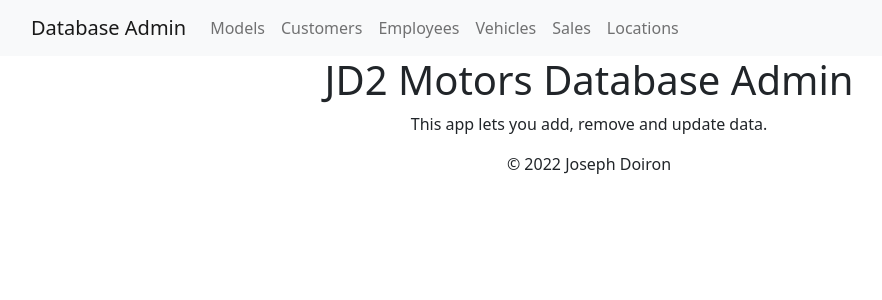
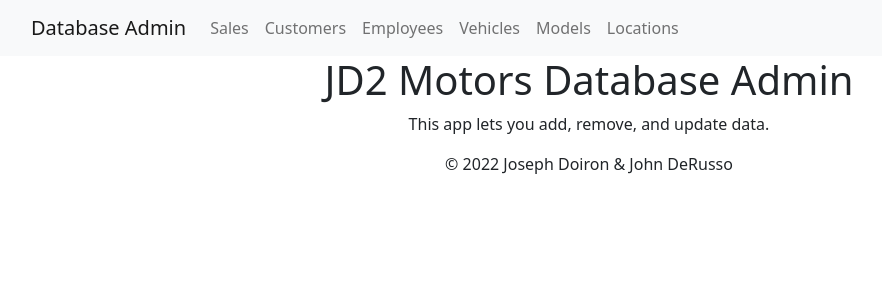
Before and after one commit to jdoiro3/cs340-course-project, a React (Create React App) app in the folder app/: page / in a window 1280 px wide. Shown: the top 300 px of the page, without its empty margins (51-933 px from the left). Built offline with nearby package versions, Linux system fonts and the light colour scheme.

Commit message:
minor changes to App.js

```diff
--- a/app/src/App.js
+++ b/app/src/App.js
@@ -13,11 +13,11 @@ function App() {
   const [recordToDelete, setRecordToDelete] = useState([])
 
   const entities = [
-    {name: "Models", columns: ["id", "manufacturer", "model", "model_year",	"generation",	"body_style_code"]},
+    {name: "Sales", columns: ["id", "employee_id", "vehicle_id", "location_id",	"date",	"purchase_price"]},
     {name: "Customers", columns: ["id", "first_name",	"last_name", "street", "apartment",	"city",	"state", "zip", "telephone", "email", "created_date"]},
     {name: "Employees", columns: ["id",	"location_id", "type", "first_name", "last_name",	"work_telephone",	"work_email",	"hire_date", "termination_date"]},
     {name: "Vehicles", columns: ["id",	"location_id", "model_id",	"vin",	"color",	"trim",	"mileage",	"is_used",	"date_acquired",	"price_paid",	"msrp"]},
-    {name: "Sales", columns: ["id", "employee_id", "vehicle_id", "location_id",	"date",	"purchase_price"]},
+    {name: "Models", columns: ["id", "manufacturer", "model", "model_year",	"generation",	"body_style_code"]},
     {name: "Locations", columns: ["id",	"code", "street",	"city",	"state", "zip", "telephone"]}
   ]
 
@@ -27,7 +27,7 @@ function App() {
         <header>
           <h1>JD2 Motors Database Admin</h1>
           <p>
-            This app lets you add, remove and update data.
+            This app lets you add, remove, and update data.
           </p>
         </header>
         <main>
@@ -43,7 +43,7 @@ function App() {
           </BrowserRouter>
         </main>
         <footer>
-          © 2022 Joseph Doiron
+          © 2022 Joseph Doiron & John DeRusso
         </footer>
     </div>
   )
```
